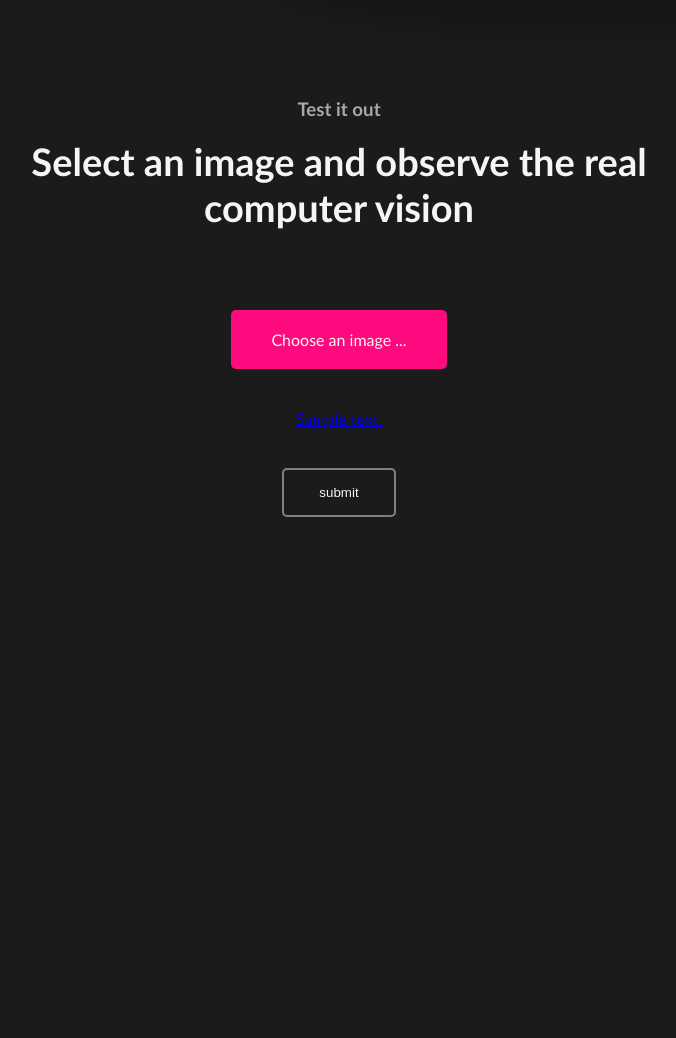
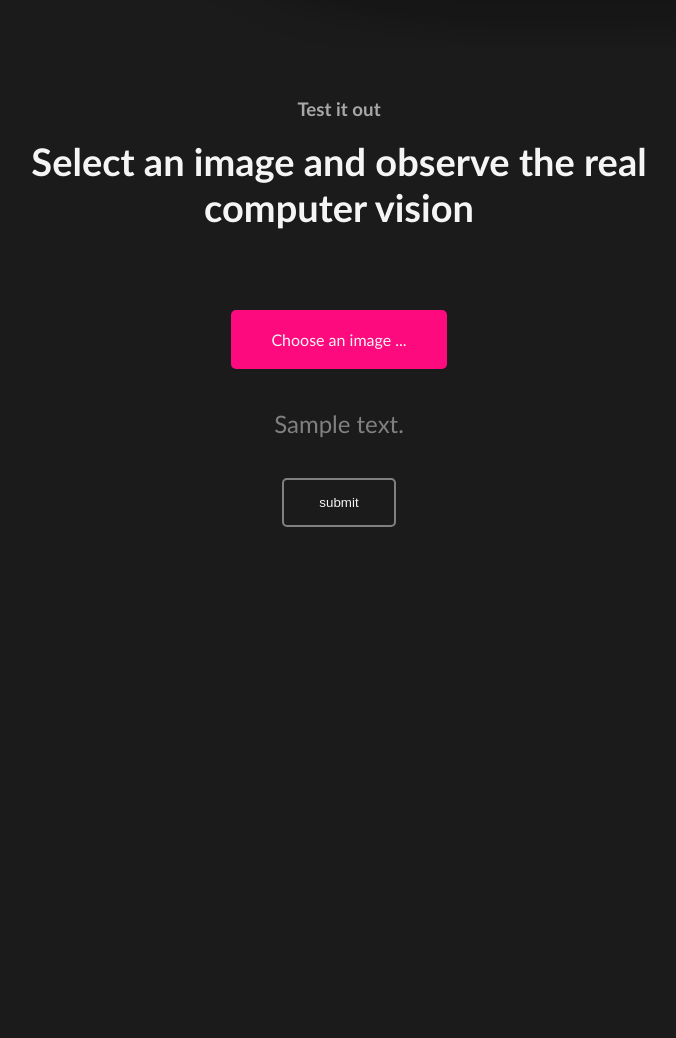
Before and after one commit to tchikyy/Yode-finalVersion, a Flask app: template templates/index.html in a window 1280 px wide. Shown: the part 801-1839 px from the top of the page, without its empty margins (301-977 px from the left). Run offline with Flask 2, Linux system fonts and the light colour scheme; tables that the repository leaves empty hold one stand-in row (values such as "Sample post"); the template is opened without the code that fills it: values that come from a table or form of the project are taken from there, most other values are stand-ins (such as "Sample title", 1, 10 or a date in 2020); some libraries are stand-ins or nearby versions.

Commit message:
Update style.css

```diff
--- a/static/style.css
+++ b/static/style.css
@@ -627,3 +627,16 @@ footer div a:hover {
     border: 2px solid whitesmoke;
     box-shadow: 0 0px 10px #ffffffbb;
 }
+
+#download {
+  font-size: 24px;
+  text-decoration: none;
+  color: gray;
+  font-size: calibri;
+  margin: 10px 0 5px 0;
+  padding: 0;
+}
+
+#download:hover {
+  color: lightgray;
+}
```
